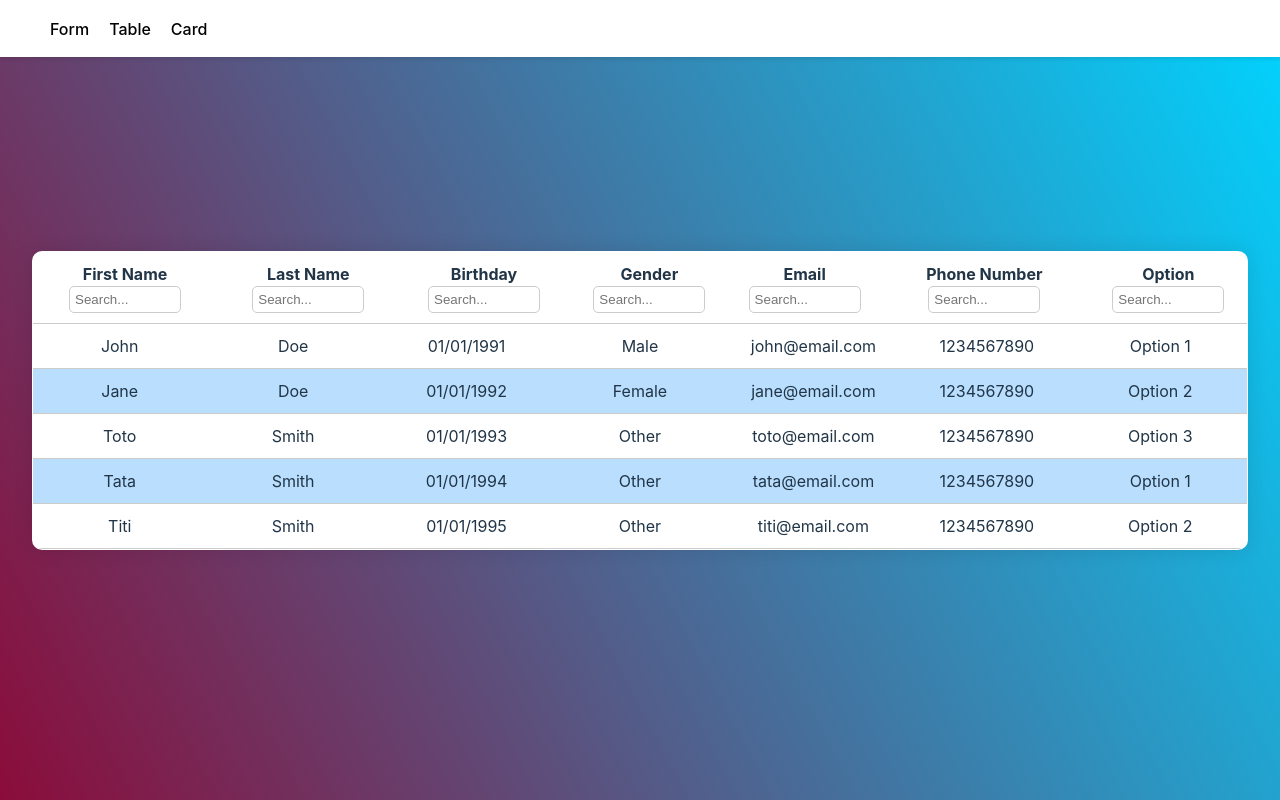
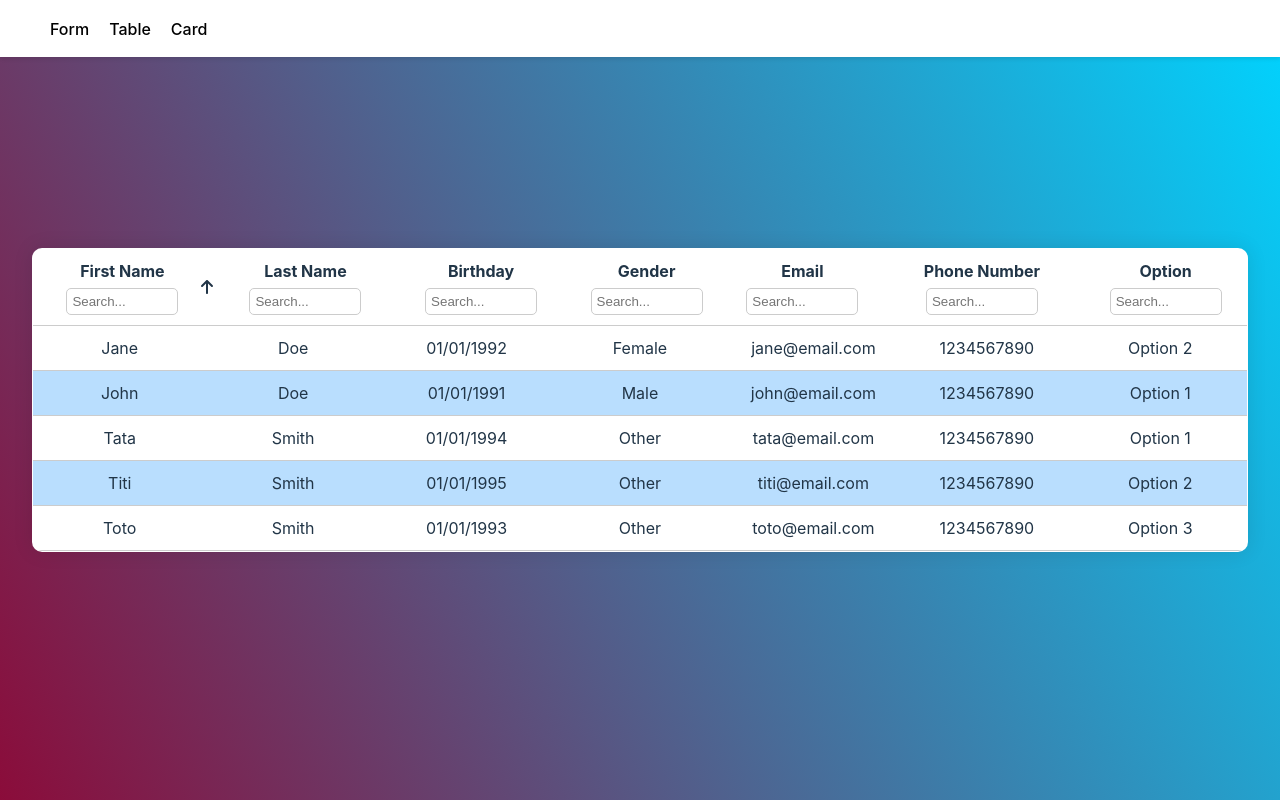
Before and after one commit to srevinU/component_exemples, a React (Vite) app: page /table in a window 1280 px wide. Built offline with nearby package versions, Linux system fonts and the light colour scheme.

Commit message:
table sort

```diff
--- a/src/components/table.component.tsx
+++ b/src/components/table.component.tsx
@@ -1,6 +1,7 @@
 import { useState } from 'react';
 import '../styles/table.style.css';
 import { Person } from '../types/person.type';
+import { FaArrowDown, FaArrowUp } from "react-icons/fa6";
 
 export function Table() {
 
@@ -12,56 +13,125 @@ export function Table() {
         { id: "5", firstName: 'Titi', lastName: 'Smith', birthday: '01/01/1995', gender: 'Other', email: 'titi@email.com', phone: '1234567890', option: 'Option 2' },
     ];
 
-    const [search, setSearch] = useState<{ [key: string]: string }>({
-        firstName: '',
-        lastName: '',
-        birthday: '',
-        gender: '',
-        email: '',
-        phone: '',
-        option: ''
+    const [filteredPersons, setFilteredPersons] = useState<Person[]>(persons.sort((a, b) => a.firstName.localeCompare(b.firstName)));
+
+    const handleChange = (event: React.ChangeEvent<HTMLInputElement>) => {
+        const { value } = event.target;
+        const filtered = persons.filter((person: Person) =>
+          (person[event.target.name as keyof Person] as string).toLowerCase().includes(value.toLowerCase())
+        );
+        setFilteredPersons(filtered);
+      };
+
+    const [sortIcons, setSortIcons] = useState<{ [key: string]: { up: boolean; down: boolean } }>({
+        firstName: { up: true, down: false },
+        lastName: { up: false, down: false },
+        birthday: { up: false, down: false },
+        gender: { up: false, down: false },
+        email: { up: false, down: false },
+        phone: { up: false, down: false },
+        option: { up: false, down: false },
     });
 
-    const handleChange = (e: React.ChangeEvent<HTMLInputElement>) => {
-        const { name, value } = e.target;
-        setSearch(prevState => ({
-            ...prevState,
-            [name]: value
-        }));
+
+    const handleSort = (property: keyof Person, action: string) => {
+        const sortedPersons = [...filteredPersons].sort((a, b) => {
+          if (a[property] !== undefined && b[property] !== undefined && a[property] < b[property]) {
+            return action === 'asc' ? 1 : -1;
+          }
+          if (a[property] !== undefined && b[property] !== undefined && a[property] > b[property]) {
+            return action === 'asc' ? -1 : 1;
+          }
+          return 0;
+        });
+
+        setFilteredPersons(sortedPersons);
+
+        setSortIcons({
+            firstName: { up: property === 'firstName' && action !== 'asc', down: property === 'firstName' && action === 'asc' },
+            lastName: { up: property === 'lastName' && action !== 'asc', down: property === 'lastName' && action === 'asc' },
+            birthday: { up: property === 'birthday' && action !== 'asc', down: property === 'birthday' && action === 'asc' },
+            gender: { up: property === 'gender' && action !== 'asc', down: property === 'gender' && action === 'asc' },
+            email: { up: property === 'email' && action !== 'asc', down: property === 'email' && action === 'asc' },
+            phone: { up: property === 'phone' && action !== 'asc', down: property === 'phone' && action === 'asc' },
+            option: { up: property === 'option' && action !== 'asc', down: property === 'option' && action === 'asc' },
+        });
       };
-
-    const filteredPersons = persons.filter((person: Person) => {
-        return Object.keys(search).every((key) => {
-            const value = person[key as keyof Person];
-            return value !== undefined && value.toString().toLowerCase().includes(search[key].toLowerCase());
-        });
-    });
 
     return (
        <>
         <table>
             <thead>
                 <tr>
-                    <th>First Name
+                    <th>
+                        <div className='title'>
+                            <label onClick={() => handleSort('firstName', 'asc')}>First Name</label>
                             <input type="text" name="firstName" onChange={handleChange} placeholder='Search...'/>
+                        </div>
+                        <div className='filter'>
+                            { sortIcons.firstName.up &&  <FaArrowUp className="icon" onClick={() => handleSort('firstName', 'asc')}/>}
+                            { sortIcons.firstName.down && <FaArrowDown className="icon" onClick={() => handleSort('firstName', 'dsc')}/>}
+                        </div>
                     </th>
-                    <th>Last Name
+                    <th>
+                        <div>
+                            <label onClick={() => handleSort('lastName', 'asc')}>Last Name</label>
                             <input type="text" name="lastName" onChange={handleChange} placeholder='Search...'/>
+                        </div>
+                        <div className='filter'>
+                            { sortIcons.lastName.up && <FaArrowUp className="icon" onClick={() => handleSort('lastName', 'asc')} />}
+                            { sortIcons.lastName.down && <FaArrowDown className="icon" onClick={() => handleSort('lastName', 'desc')} />}
+                        </div>
                     </th>
-                    <th>Birthday
+                    <th>
+                        <div>
+                            <label onClick={() => handleSort('birthday', 'asc')}>Birthday</label>
                             <input type="text" name="birthday" onChange={handleChange} placeholder='Search...'/>
+                        </div>
+                        <div className='filter'>
+                            { sortIcons.birthday.up && <FaArrowUp className="icon" onClick={() => handleSort('birthday', 'asc')}/>}
+                            { sortIcons.birthday.down && <FaArrowDown className="icon" onClick={() => handleSort('birthday', 'dsc')}/>}
+                        </div>
                     </th>
-                    <th>Gender
+                    <th>
+                        <div>
+                            <label onClick={() => handleSort('gender', 'asc')}>Gender</label>
                             <input type="text" name="gender" onChange={handleChange} placeholder='Search...'/>
+                        </div>
+                        <div className='filter'>
+                            { sortIcons.gender.up && <FaArrowUp className="icon" onClick={() => handleSort('gender', 'asc')}/>}
+                            { sortIcons.gender.down && <FaArrowDown className="icon" onClick={() => handleSort('gender', 'dsc')}/>}
+                        </div>
                     </th>
-                    <th>Email
+                    <th>
+                        <div>
+                            <label onClick={() => handleSort('email', 'asc')}>Email</label>
                             <input type="text" name="email" onChange={handleChange} placeholder='Search...'/>
+                        </div>
+                        <div className='filter'>
+                            { sortIcons.email.up && <FaArrowUp className="icon" onClick={() => handleSort('email', 'asc')}/>}
+                            { sortIcons.email.down && <FaArrowDown className="icon" onClick={() => handleSort('email', 'dsc')}/>}
+                        </div>
                     </th>
-                    <th>Phone Number
+                    <th>
+                        <div>
+                            <label onClick={() => handleSort('phone', 'asc')}>Phone Number</label>
                             <input type="text" name="phone" onChange={handleChange} placeholder='Search...'/>
+                        </div>
+                        <div className='filter'>
+                            { sortIcons.phone.up && <FaArrowUp className="icon" onClick={() => handleSort('phone', 'asc')}/>}
+                            { sortIcons.phone.down && <FaArrowDown className="icon" onClick={() => handleSort('phone', 'dsc')}/>}
+                        </div>
                     </th>
-                    <th>Option
+                    <th>
+                        <div>
+                            <label onClick={() => handleSort('option', 'asc')}>Option</label>
                             <input type="text" name="option" onChange={handleChange} placeholder='Search...'/>
+                        </div>
+                        <div className='filter'>
+                            { sortIcons.option.up && <FaArrowUp className="icon" onClick={() => handleSort('option', 'asc')}/>}
+                            { sortIcons.option.down && <FaArrowDown className="icon" onClick={() => handleSort('option', 'dsc')}/>}
+                        </div>
                     </th>
                 </tr>
             </thead>
--- a/src/index.css
+++ b/src/index.css
@@ -23,13 +23,17 @@ a:hover {
   color: #535bf2;
 }
 
+html {
+  background: linear-gradient(62deg, rgb(139, 12, 58) 0%, rgba(0,212,255,1) 100%);
+  background-attachment: fixed;
+}
+
 body {
   margin: 0;
   display: flex;
   place-items: center;
   min-width: 320px;
   min-height: 100vh;
-  background: linear-gradient(62deg, rgb(139, 12, 58) 0%, rgba(0,212,255,1) 100%);
 }
 
 h1 {
--- a/src/styles/table.style.css
+++ b/src/styles/table.style.css
@@ -1,3 +1,5 @@
+
+
 table {
     width: 100%;
     border-collapse: collapse;
@@ -17,9 +19,30 @@ table {
         display: flex;
         justify-content: space-between;
 
+        label {
+            cursor: pointer;
+        }
+
+        .icon {
+            cursor: pointer;
+            position: fixed;
+        }
+
         th {
             padding: 10px;
             border-bottom: 1px solid #ccc;
+            display: flex;
+
+            .filter {
+                align-items: center;
+                justify-content: center;
+                display: flex;
+                margin-left: 5px;
+
+                .icon {
+                    cursor: pointer;
+                }
+            }
         }
 
         input {
@@ -27,6 +50,7 @@ table {
             padding: 5px;
             border: 1px solid #ccc;
             border-radius: 5px;
+            margin-top: 5px;
         }
 
         td {
```
Lines whose indentation alone changed are shown as unchanged.
